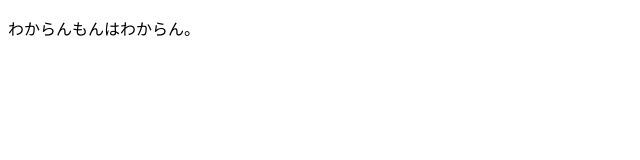
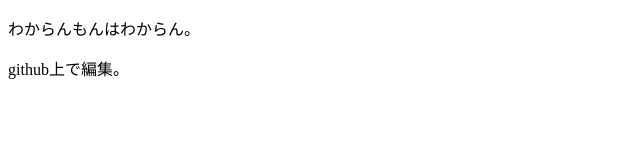
Before and after one commit to namaeeee/git-practice, a plain HTML site: page index.html in a window 1280 px wide. Shown: the whole page, without its empty margins (0-640 px from the left). Drawn offline with Linux system fonts and the light colour scheme.

Commit message:
Update index.html

```diff
--- a/index.html
+++ b/index.html
@@ -6,5 +6,6 @@
 </head>
 <body>
 <p>わからんもんはわからん。</p>
+<p>github上で編集。</p>
 </body>
 </html>
```
